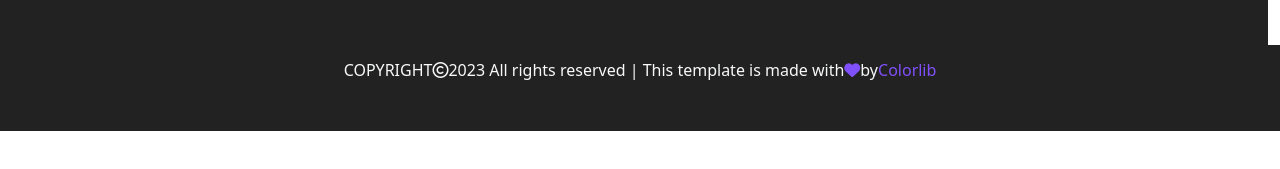
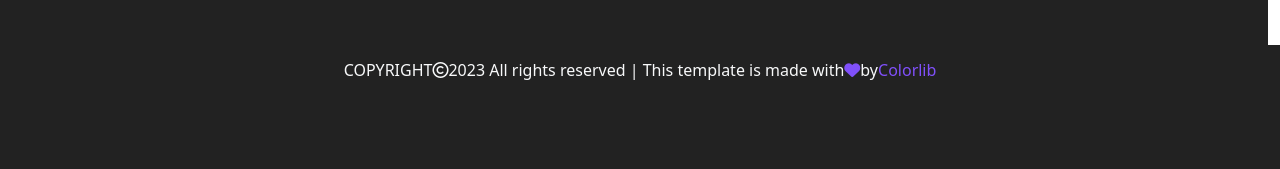
Before and after one commit to Fagus8/FIrst, a plain HTML site: page index.html in a window 1280 px wide. Shown: the part 8320-8489 px from the top of the page. Before the commit the page ends 8451 px from the top, so only its background shows below. Drawn offline with nearby package versions, Linux system fonts and the light colour scheme.

Commit message:
Update style.css

```diff
--- a/style.css
+++ b/style.css
@@ -414,8 +414,8 @@ hr {
 }
 .copyright {
   background-color: #222222;
-  padding-bottom: 20px ; !important
-  padding:20px;
+  padding-bottom: 100px ; !important
+
 }
 
 @media screen and (max-width: 1345px) {
```
